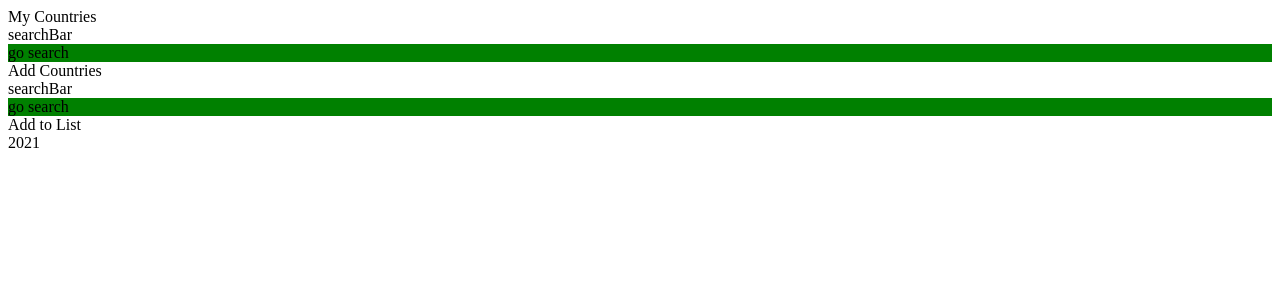
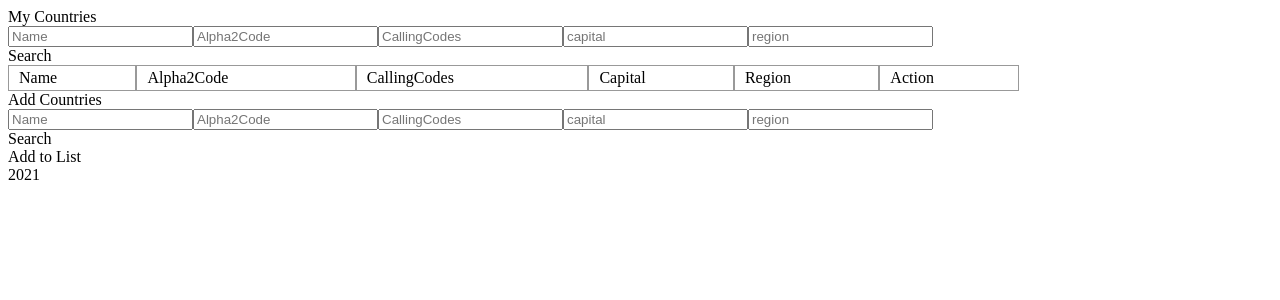
Before and after one commit to Gummybearr/react-practice, a React app in the folder country-search/: page / in a window 1280 px wide. Shown: the top 300 px of the page. Built offline with nearby package versions, Linux system fonts and the light colour scheme.

Commit message:
Add form style in search

```diff
--- a/country-search/package.json
+++ b/country-search/package.json
@@ -21,6 +21,7 @@
     "react-redux": "^7.2.2",
     "redux": "^4.0.5",
     "redux-devtools-extension": "^2.13.8",
+    "redux-form": "^8.3.7",
     "redux-logger": "^3.0.6",
     "redux-thunk": "^2.3.0",
     "sass-loader": "^10.1.0",
--- /dev/null
+++ b/country-search/src/components/Country.css
@@ -0,0 +1,30 @@
+/* DivTable.com */
+.divTable{
+	display: table;
+	width: 80%;
+}
+.divTableRow {
+	display: table-row;
+}
+.divTableHeading {
+	background-color: #EEE;
+	display: table-header-group;
+}
+.divTableCell, .divTableHead {
+	border: 1px solid #999999;
+	display: table-cell;
+	padding: 3px 10px;
+}
+.divTableHeading {
+	background-color: #EEE;
+	display: table-header-group;
+	font-weight: bold;
+}
+.divTableFoot {
+	background-color: #EEE;
+	display: table-footer-group;
+	font-weight: bold;
+}
+.divTableBody {
+	display: table-row-group;
+}
--- a/country-search/src/components/Country.js
+++ b/country-search/src/components/Country.js
@@ -1,20 +1,36 @@
 import React from 'react'
+import { connect } from 'react-redux'
+
 import Button from './Button'
+
+import './Country.css'
 
 const Country = (props) =>{
     return (
-        <div>
-            {props.name}
-            {props.alpha2Code}
-            {props.callingCodes}
-            {props.capital}
-            {props.region}
-            <Button
-                text='Delete'
-                onClick={() => (alert('clicked it'))}
-            />
+        <div className="divTableRow">
+            <div className="divTableCell">{props.name}</div>
+            <div className="divTableCell">{props.alpha2Code}</div>
+            <div className="divTableCell">{props.callingCodes}</div>
+            <div className="divTableCell">{props.capital}</div>
+            <div className="divTableCell">{props.region}</div>
+            {props.action==='delete'?
+                <div className='divTableCell'>
+                    <Button
+                        text='Delete'
+                        onClick={() => props.deleteCountry(props)}
+                    />
+                </div>:null
+            }
         </div>
     )
 }
 
-export default Country;
+const mapDispatchToProps = (dispatch) => {
+    return {
+        deleteCountry: (props) => {
+            dispatch({type: 'DELETE_COUNTRY', payload: props.name})
+        }
+    }
+}
+
+export default connect(null, mapDispatchToProps)(Country);
--- /dev/null
+++ b/country-search/src/components/CountryContainer.css
@@ -0,0 +1,30 @@
+/* DivTable.com */
+.divTable{
+	display: table;
+	width: 80%;
+}
+.divTableRow {
+	display: table-row;
+}
+.divTableHeading {
+	background-color: #EEE;
+	display: table-header-group;
+}
+.divTableCell, .divTableHead {
+	border: 1px solid #999999;
+	display: table-cell;
+	padding: 3px 10px;
+}
+.divTableHeading {
+	background-color: #EEE;
+	display: table-header-group;
+	font-weight: bold;
+}
+.divTableFoot {
+	background-color: #EEE;
+	display: table-footer-group;
+	font-weight: bold;
+}
+.divTableBody {
+	display: table-row-group;
+}
--- a/country-search/src/components/CountryContainer.js
+++ b/country-search/src/components/CountryContainer.js
@@ -6,7 +6,16 @@ import Country from './Country';
 const CountryContainer = (props) =>{
     let countries = props?.countries
     return (
-        <div>
+        <div className="divTable">
+            <div className="divTableBody">
+                <div className="divTableRow">
+                    <div className="divTableCell">Name</div>
+                    <div className="divTableCell">Alpha2Code</div>
+                    <div className="divTableCell">CallingCodes</div>
+                    <div className="divTableCell">Capital</div>
+                    <div className="divTableCell">Region</div>
+                    <div className="divTableCell">Action</div>
+                </div>
                 {countries.map((country)=> (<Country
                     key={country.name}
                     name={country.name}
@@ -14,7 +23,9 @@ const CountryContainer = (props) =>{
                     callingCodes={country.callingCodes}
                     capital={country.capital}
                     region={country.region}
+                    action='delete'
                 />))}
+            </div>
         </div>
     )
 }
--- a/country-search/src/components/SearchBar.js
+++ b/country-search/src/components/SearchBar.js
@@ -1,23 +1,32 @@
 import React from 'react';
 import {connect} from 'react-redux'
+import {reduxForm} from 'redux-form'
 import axios from 'axios'
 
-import './SearchBar.css';
+import './SearchBar.css'
 
 const SearchBar = (props) => {
 
     return <div>
-        searchBar
-        <div id="ok" onClick={props.onClick}>
-            go search
-        </div>
+        <form>
+            <input name="countryName" type="text" id="countryName" placeholder="Name"/>
+            <input name="countryAlpha2Code" type="text" id="alpha2Code" placeholder="Alpha2Code"/>
+            <input name="countryCallingCodes" type="text" id="countryCallingCodes" placeholder="CallingCodes"/>
+            <input name="capital" type="text" id="capital" placeholder="capital"/>
+            <input name="region" type="text" id="region" placeholder="region"/>
+            <div onClick={props.onClick}>Search</div>
+        </form>
+        {/* <div id="ok" onClick={props.onClick}>
+
+        </div> */}
     </div>
 }
 
 
 const mapDispatchToProps = (dispatch) => {
     return {
-        onClick: () => {
+        onClick: (props) => {
+            console.log(props)
             const result = axios.get('https://restcountries.eu/rest/v2/all?fields=alpha2Code;capital;name;region;callingCodes')
             .then(res=> dispatch({type: 'FETCH_DATA', payload: res.data}))
         }
--- a/country-search/src/reducers/country.js
+++ b/country-search/src/reducers/country.js
@@ -13,5 +13,11 @@ export default (state=initState, action='') => {
         console.log({...state})
         return {...state}
     }
+    // if(action.type==='DELETE_COUNTRY'){
+    //     console.log(action?.payload)
+    //     const countries = state.countries.filter((country)=> (country.name===action.payload?null:country))
+    //     state.countries = countries
+    //     return {...state}
+    // }
     return state;
 }
```
Also changed, not shown: country-search/src/components/Form.js (added), 2 other files (tests, documents, lock files or other folders). Lines whose indentation alone changed are shown as unchanged.
